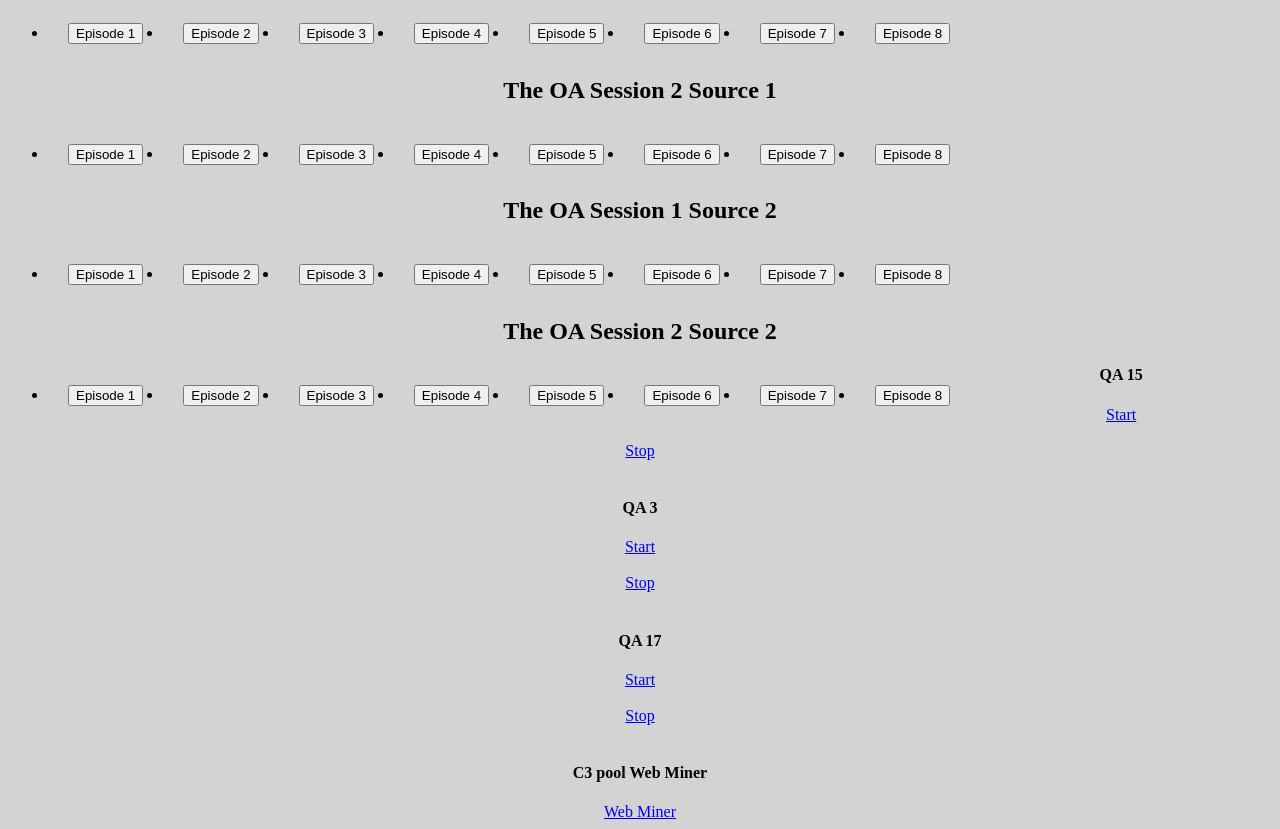
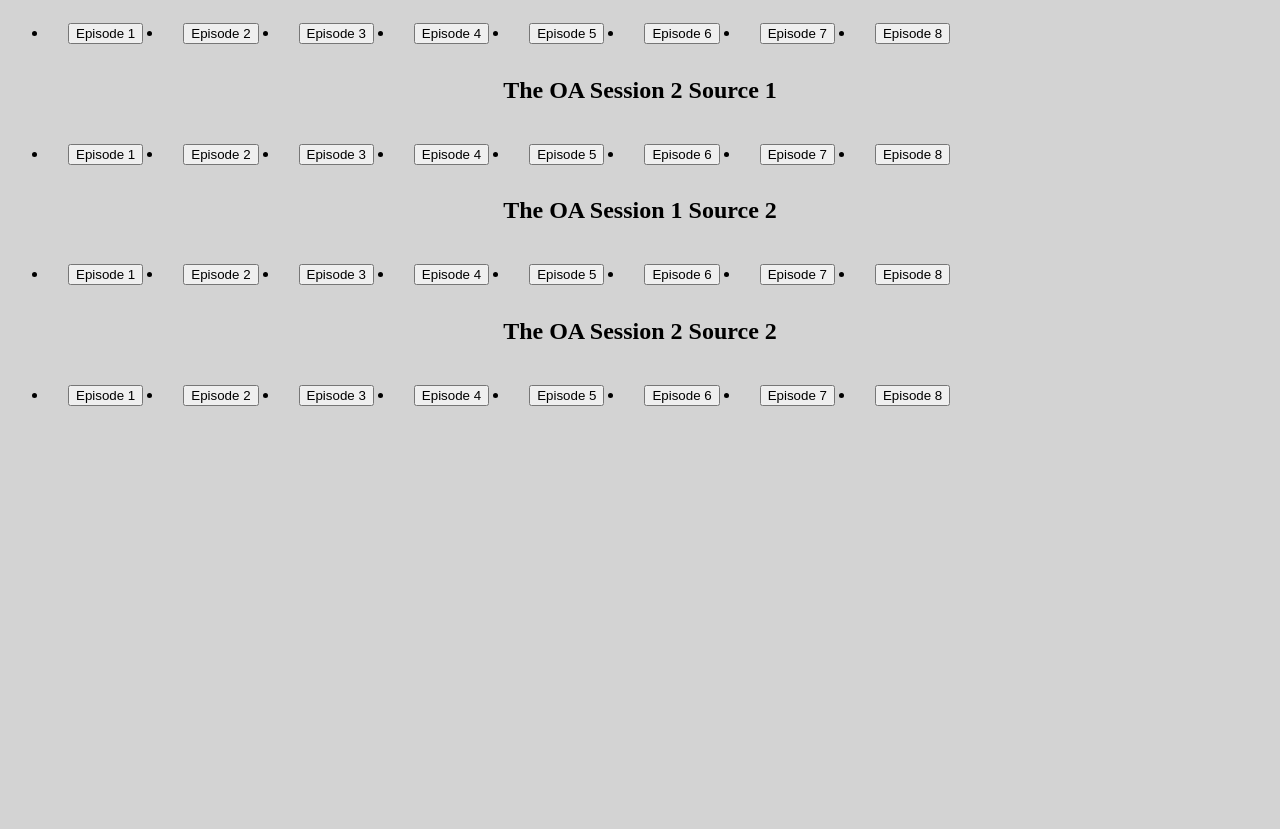
Before and after one commit to therandomthings/therandomthings.github.io, a plain HTML site: page index.html in a window 1280 px wide. Shown: the part 526-1355 px from the top of the page. After the commit the page ends 952 px from the top, so only its background shows below. Drawn offline with Linux system fonts and the light colour scheme.

Commit message:
Update index.html

```diff
--- a/index.html
+++ b/index.html
@@ -128,29 +128,5 @@
 </script>
 
 
-
-<h4>QA 15</h4>
-<a href="https://in.smsgupshup.com/help/in/helloWorld15.jsp" target="_blank">Start</a>
-<br>
-<br>
-<a href="https://in.smsgupshup.com/help/in/byeWorld15.jsp" target="_blank">Stop</a>
-<br>
-<br>
-<h4>QA 3</h4>
-<a href="https://in.smsgupshup.com/help/in/helloWorld3.jsp" target="_blank">Start</a>
-<br>
-<br>
-<a href="https://in.smsgupshup.com/help/in/byeWorld3.jsp" target="_blank">Stop</a>
-<br>
-<br>
-<h4>QA 17</h4>
-<a href="https://in.smsgupshup.com/help/in/helloWorld17.jsp" target="_blank">Start</a>
-<br>
-<br>
-<a href="https://in.smsgupshup.com/help/in/byeWorld17.jsp" target="_blank">Stop</a>
-<br>
-<br>
-<h4>C3 pool Web Miner</h4>
-<a href="https://c3pool.com/oldui/en/#/dashboard?addr=44PzsokHKYrcnrWrn7V3HjNhTv6aav3ToNchFEgdcwJ814XWLxF3V5BCh1eAG5PSBcBKDfiTgMUn5NdwwokbqbXg36niC5V&web_miner" target="_blank">Web Miner</a>
 </body>
 </html>
```
